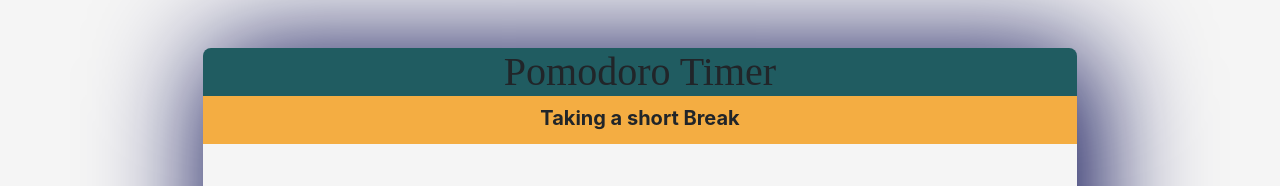
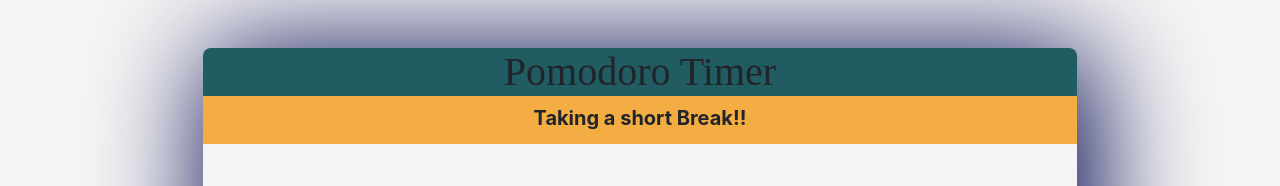
Before and after one commit to christopherdongo/pomodoro, a React (Create React App) app: page / in a window 1280 px wide. Both pictures are taken after a click on the element "Short Break". Shown: the top 186 px of the page. Built offline with nearby package versions, Linux system fonts and the light colour scheme; a web font is replaced by a local one.

Commit message:
second commit

```diff
--- a/src/components/pomodoro/Pomodoro.js
+++ b/src/components/pomodoro/Pomodoro.js
@@ -111,7 +111,7 @@ const Pomodoro = () => {
   const setTimeForShortBreak = () => {
     setAlerta({
       type: "shortBreak",
-      message: "Taking a short Break",
+      message: "Taking a short Break!!",
     });
     setRunning(true)
     return setTime(times.shortBreak);
@@ -121,7 +121,7 @@ const Pomodoro = () => {
   const setTimeForLongBreak = () => {
     setAlerta({
       type: "longBreak",
-      message: "Taking a long Break!",
+      message: "Taking a long Break!!",
     });
     setRunning(true)
     return setTime(times.longBreak);
@@ -155,7 +155,7 @@ const Pomodoro = () => {
       <div>
         {message ? (
           <NotificationDiv type={type} running={running}>
-            <h1>{running? message : 'Pause'}</h1>
+            <h1>{running? message : 'Pause!!!!'}</h1>
           </NotificationDiv>
         ) : (
           ""
```
